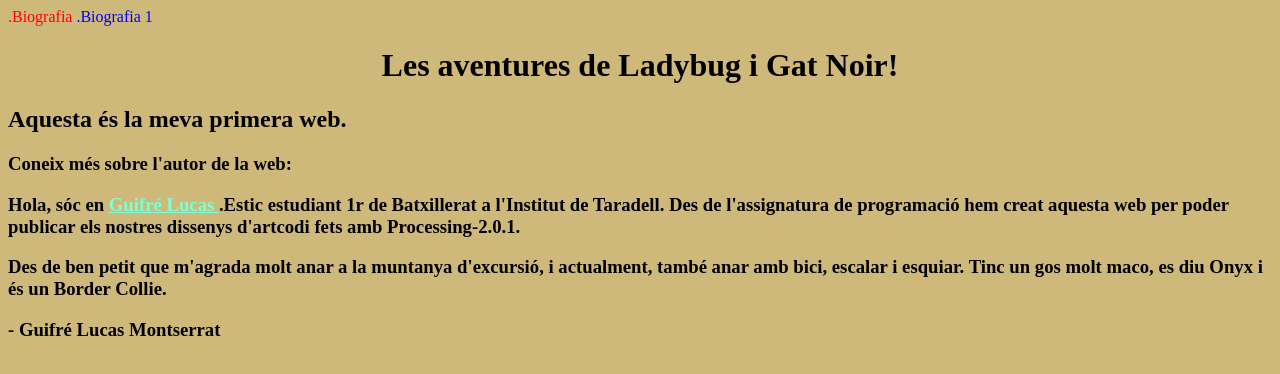
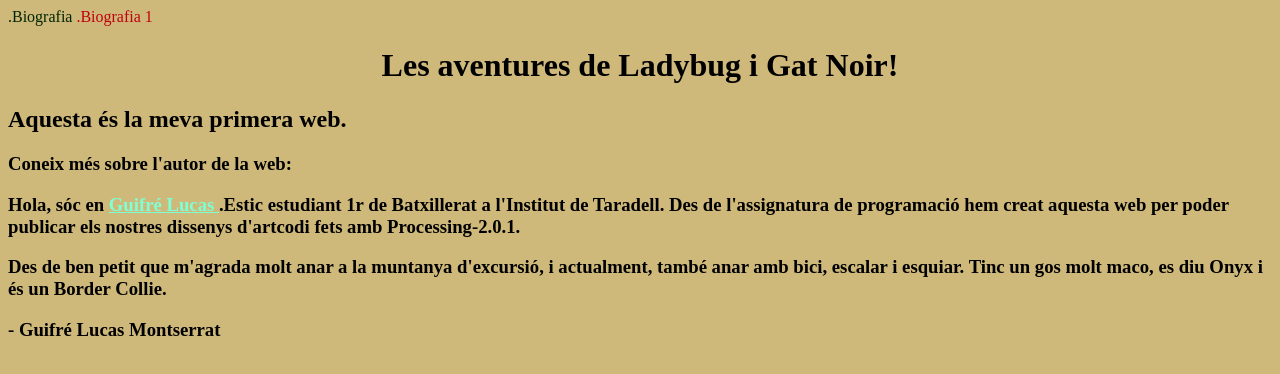
Before and after one commit to guifre1/exercici1, a plain HTML site: page index.html in a window 1280 px wide. Drawn offline with Linux system fonts and the light colour scheme.

Commit message:
asdibaskaff

```diff
--- a/index.html
+++ b/index.html
@@ -4,8 +4,8 @@
     <meta charset="utf-8">
     <meta name="viewport" content="width=device-width">
     <title>Hola món!</title>
-    <font style="color:rgb(255,0,0)">.Biografia</font>
-    <font style="color:blue">.Biografia 1</font>
+    <font color="rgb(255,0,0)">.Biografia</font>
+    <font color="color:blue">.Biografia 1</font>
   </head>
   <body>
     <body style="background-color:rgb(207, 185, 122);">
@@ -15,8 +15,13 @@
     <h3>Coneix més sobre l'autor de la web:</3>
 
 
-    <p class="Biografia" >Hola, sóc en <u style="color:aquamarine">  Guifré Lucas </u> .Estic estudiant 1r de Batxillerat a l'Institut de Taradell. Des de l'assignatura de programació hem creat aquesta web per poder publicar els nostres dissenys d'artcodi fets amb Processing-2.0.1. </p>
-    <p class="Biografia 1"> Des de ben petit que m'agrada molt anar a la muntanya d'excursió, i actualment, també anar amb bici, escalar i esquiar.  Tinc un gos molt maco, es diu Onyx i és un Border Collie.</p>
+    <p class="Biografia" >
+      Hola, sóc en <u style="color:aquamarine">  Guifré Lucas </u> .Estic estudiant 1r de Batxillerat a
+      l'Institut de Taradell. Des de l'assignatura de programació hem creat aquesta web per poder publicar
+      els nostres dissenys d'artcodi fets amb Processing-2.0.1. </p>
+    <p class="Biografia 1">
+      Des de ben petit que m'agrada molt anar a la muntanya d'excursió, i actualment,
+      també anar amb bici, escalar i esquiar.  Tinc un gos molt maco, es diu Onyx i és un Border Collie.</p>
     <author>- Guifré Lucas Montserrat</author>
   </body>
 </html>
```
